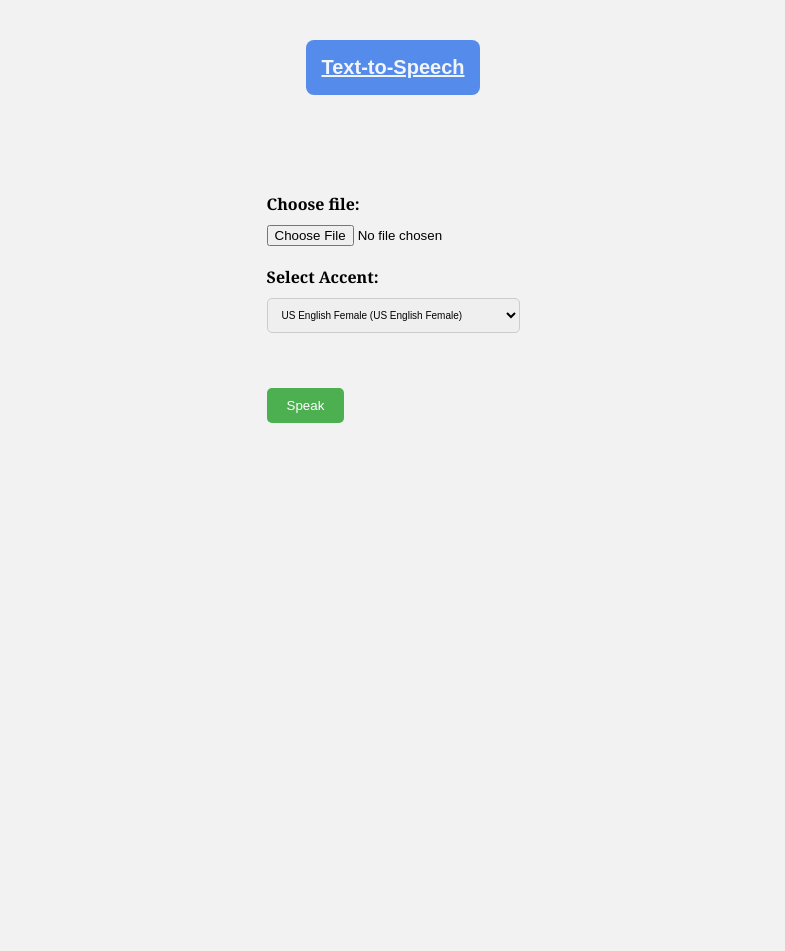
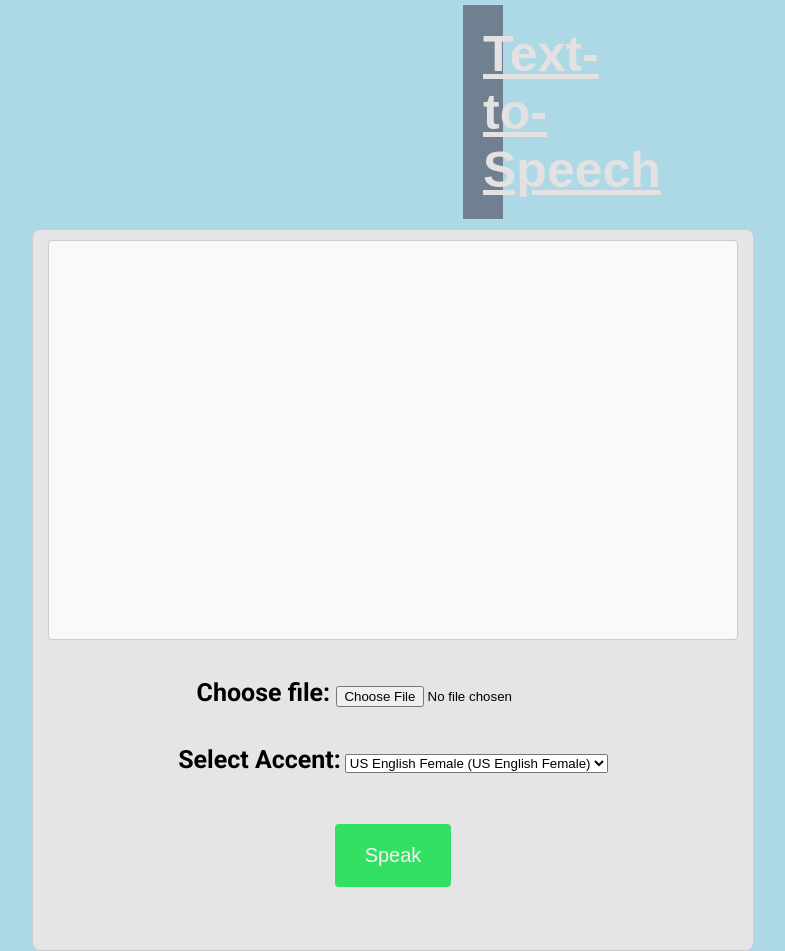
Before and after one commit to byRaj/TTS, a plain HTML site: page index.html in a window 1280 px wide. Shown: the whole page, without its empty margins (247-1032 px from the left). Before the commit the page ends 800 px from the top, so only its background shows below. Drawn offline with Linux system fonts and the light colour scheme.

Commit message:
Update style.css

```diff
--- a/style.css
+++ b/style.css
@@ -1,102 +1,104 @@
-
-  /* Global Styles */
 
 * {
-    box-sizing: border-box;
-    margin: 0;
-    padding: 0;
-  }
+  margin: 0px;
+  padding: 0px;
+}
+body {
+  background-color: #ADD8E6;
+}
 
-  body {
-    font-family: Arial, sans-serif;
-    background-color: #f2f2f2; /* Light gray background */
-  }
 
-  header {
-    font-family: Montserrat, sans-serif;
-    background-color: #558ceb; /* Dark gray background */
-    color: #f2f5f9; /* White text */
-    padding: 1em;
-    text-align: center;
-    border-radius: 8px;
-  }
+header {
+  background-color: #708090;
+  padding: 20px;
+  margin-left: 710px;
+  margin-right: 710px;
+  color: #e3e1e1;
+  font-family: 'helvertica', sans-serif; /* Or any other font family */
+  justify-content: center;
+  margin-top: 5px;
+  margin-bottom: 10px;
+  text-align: center;
+  font-size: 50px;
+  font-weight: bolder;
+}
+/* Style for the main container */
+#frame {
+  height: 700px;
+  margin-top: 20px;
+  width: 700px;
+  text-align: center;
+  justify-content: center;
+  background-color: #E5E5E5;
+  margin: auto;
+  padding: 10px ;
+  padding-bottom: 10px;
+  border: 1px solid #ccc;
+  border-radius: 8px;
 
-  header b {
-    font-size: 20px;
-  }
 
-  /* Textarea Styles */
+}
 
-  textarea {
-    width: 100%;
-    padding: 10px;
-    height: 100px;
-    font-size: 16px;
-    border: 1px solid #ccc;
-    border-radius: 5px;
-    resize: vertical;
-    margin-bottom: 20px;
-  }
+/* Style for the custom "textarea" */
+#text-container {
 
-  textarea::placeholder {
-    color: #999; /* Light gray placeholder text */
-  }
+  border: 1px solid #ccc;
+  padding: 10px;
+  width: 690px;
+  height: 400px;
+  overflow-y: auto;
+  font-family: Arial, sans-serif;
+  font-size: 14px;
+  white-space: pre-wrap; /* Preserve spaces and line breaks */
+  background-color: #f9f9f9;
+  border-radius: 4px;
+  margin-left: 5px;
+  margin-right: 5px;
+  box-sizing: border-box;
 
-  /* Select Styles */
 
-  label {
-    display: block;
-    margin-bottom: 10px;
-  }
-  label b {
-    font-family: Cambria, Cochin, Georgia, Times, 'Times New Roman', serif;
-    font-weight: 600;
-  }
+}
 
-  select {
-    width: 100%;
-    padding: 10px;
-    font-size: 10px;
-    border: 1px solid #ccc;
-    border-radius: 5px;
-    margin-bottom: 15px;
-  }
+/* Highlighting style */
+.highlight {
+  background-color: rgb(126, 221, 238);
+}
 
-  /* Button Styles */
+#file {
+  margin-bottom: 30px;
+  margin-top: 38px;
+  font-weight: bold;
+  font-size: 25px;
+  font-family: "roboto",sans-serif;
+}
 
-  button[type="button"] {
-    background-color: #4CAF50; /* Green background */
-    color: #fff; /* White text */
-    padding: 10px 20px;
-    border: none;
-    border-radius: 5px;
-    cursor: pointer;
-  }
+/* Style for the language selection and button */
+#lang {
+  margin-bottom: 30px;
+  margin-top: 38px;
 
-  button[type="button"]:hover {
-    background-color: #3e8e41; /* Darker green background on hover */
-  }
+}
 
-  /* Layout Styles */
+#lang label {
+  font-weight: bold;
+  font-size: 25px;
+  font-family: "roboto",sans-serif;
+}
 
-  body {
-    display: flex;
-    flex-direction: column;
-    align-items: center;
-    padding: 20px;
-  }
+#btn {
+  margin-top: 20px;
+  padding: 20px 30px;
+  font-size: 20px;
+  border: none;
+  border-radius: 4px;
+  background-color: #32e063;
+  color: rgb(246, 244, 244);
+  cursor: pointer;
+  text-align: center;
+  justify-content: center;
+  align-content: center;
+}
 
-  header, textarea, div, button {
-    margin: 20px;
-  }
-
-  /* Responsive Styles */
-
-  @media (max-width: 600px) {
-    body {
-      padding: 10px;
-    }
-    header, textarea, div, button {
-      margin: 10px;
-    }
-  }
+#btn:hover {
+  background-color: #0056b3;
+}
```
